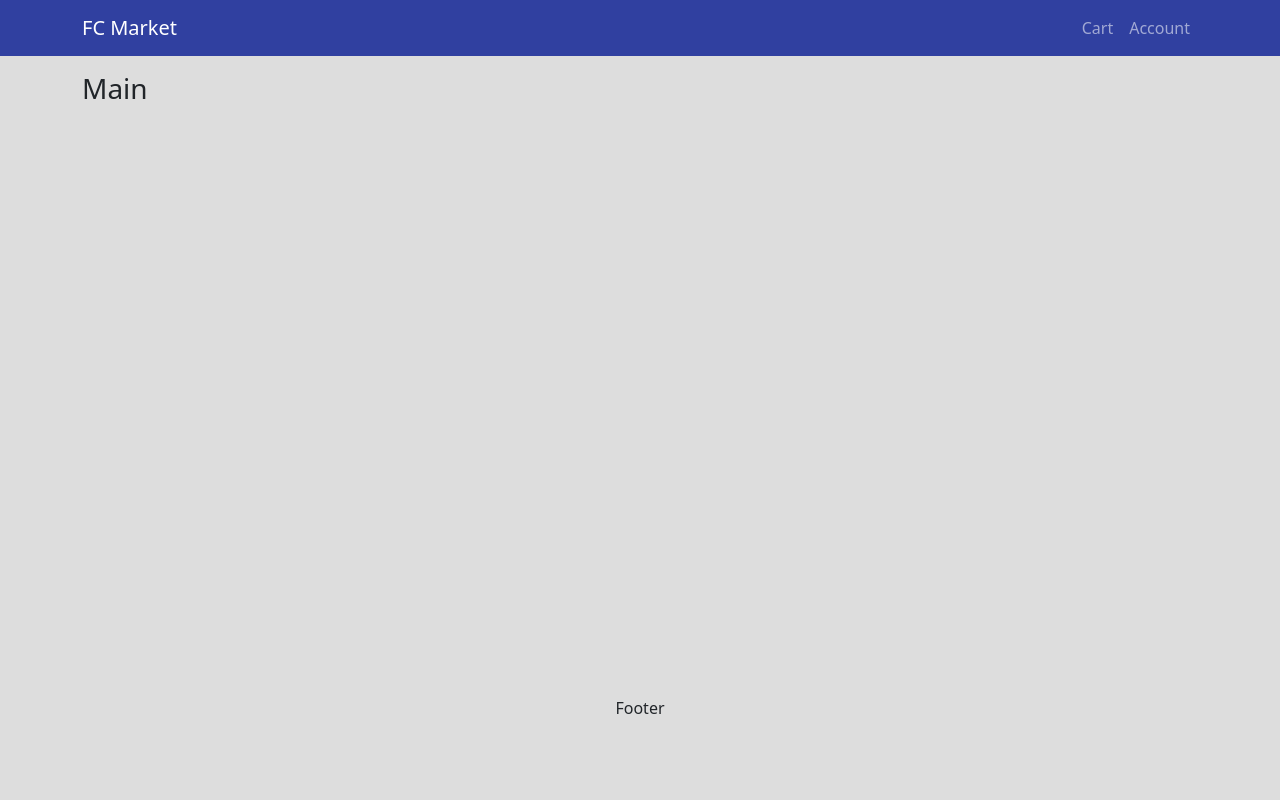
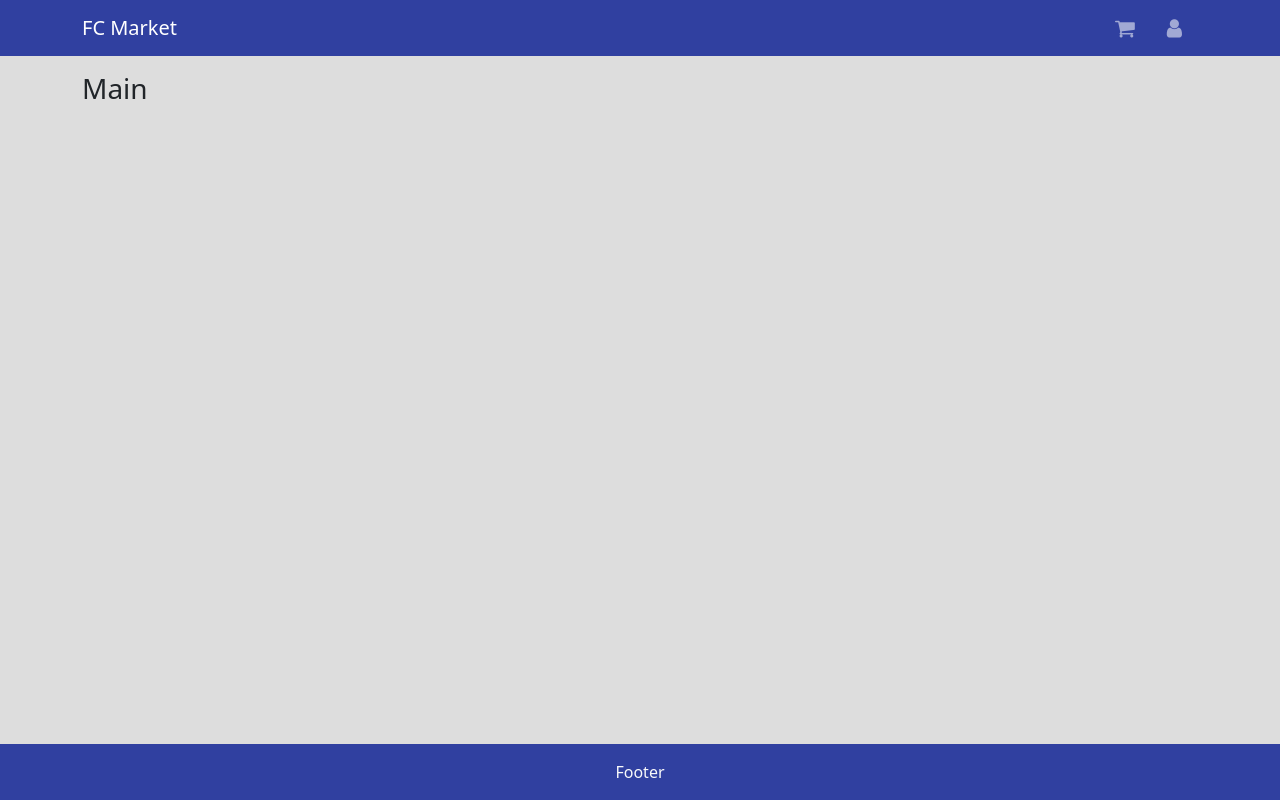
Before and after one commit to behroozebrazi/Full-Stack-Market-Application, a React (Create React App) app: page / in a window 1280 px wide. Built offline with nearby package versions, Linux system fonts and the light colour scheme.

Commit message:
add font-awesome

```diff
--- a/package.json
+++ b/package.json
@@ -8,6 +8,7 @@
     "@testing-library/react": "^16.3.2",
     "@testing-library/user-event": "^13.5.0",
     "bootstrap": "^5.3.8",
+    "font-awesome": "^4.7.0",
     "react": "^19.2.3",
     "react-bootstrap": "^2.10.10",
     "react-dom": "^19.2.3",
--- a/src/App.js
+++ b/src/App.js
@@ -8,17 +8,15 @@ import './App.css'
 
 
 const App = () => {
-  return (
-    <div>
+  return <div className='d-flex flex-column min-vh-100'>
     <Header />
-      <main className='py-3'>
+    <main className='flex-grow-1 py-3'>
       <Container>
         <h3>Main</h3>
       </Container>
     </main>
     <Footer />
   </div>
-  )
 }
 
 export default App
--- a/src/components/Footer/Footer.css
+++ b/src/components/Footer/Footer.css
@@ -0,0 +1,3 @@
+.footer-bg {
+  background-color: #3040a0;
+}
--- a/src/components/Footer/Footer.js
+++ b/src/components/Footer/Footer.js
@@ -5,8 +5,7 @@ import './Footer.css'
 
 
 const Footer = () => {
-  return (
-    <footer>
+  return <footer className='footer-bg text-light py-3'>
     <Container>
       <Row>
         <Col className='text-center'>
@@ -15,7 +14,6 @@ const Footer = () => {
       </Row>
     </Container>
   </footer>
-  )
 }
 
 export default Footer
--- a/src/components/Header/Header.css
+++ b/src/components/Header/Header.css
@@ -1,3 +1,3 @@
-.nav-bg {
+.navbar-bg {
   background-color: #3040a0;
 }
--- a/src/components/Header/Header.js
+++ b/src/components/Header/Header.js
@@ -5,19 +5,21 @@ import './Header.css'
 
 
 const Header = () => {
-  return (
-    <header>
-      <Navbar className='nav-bg' variant='dark'>
+  return <header>
+    <Navbar className='navbar-bg' variant='dark'>
       <Container>
         <Navbar.Brand href='/'>FC Market</Navbar.Brand>
         <Nav>
-            <Nav.Link href='/cart'>Cart</Nav.Link>
-            <Nav.Link href='/account'>Account</Nav.Link>
+          <Nav.Link href='/cart'>
+            <i className='fa fa-shopping-cart fa-lg mx-2'></i>
+          </Nav.Link>
+          <Nav.Link href='/account'>
+            <i className='fa fa-user fa-lg mx-2'></i>
+          </Nav.Link>
         </Nav>
       </Container>
     </Navbar>
   </header>
-  )
 }
 
 export default Header
--- a/src/index.css
+++ b/src/index.css
@@ -7,7 +7,3 @@ body {
   padding: 0;
   background-color: #dddddd;
 }
-
-main {
-  min-height: 80vh;
-}
--- a/src/index.js
+++ b/src/index.js
@@ -3,6 +3,7 @@ import ReactDOM from 'react-dom/client'
 import App from "./App"
 
 import 'bootstrap/dist/css/bootstrap.min.css'
+import 'font-awesome/css/font-awesome.min.css'
 import "./index.css"
 
 
```
Also changed, not shown: 2 other files (tests, documents, lock files or other folders). Lines whose indentation alone changed are shown as unchanged.
